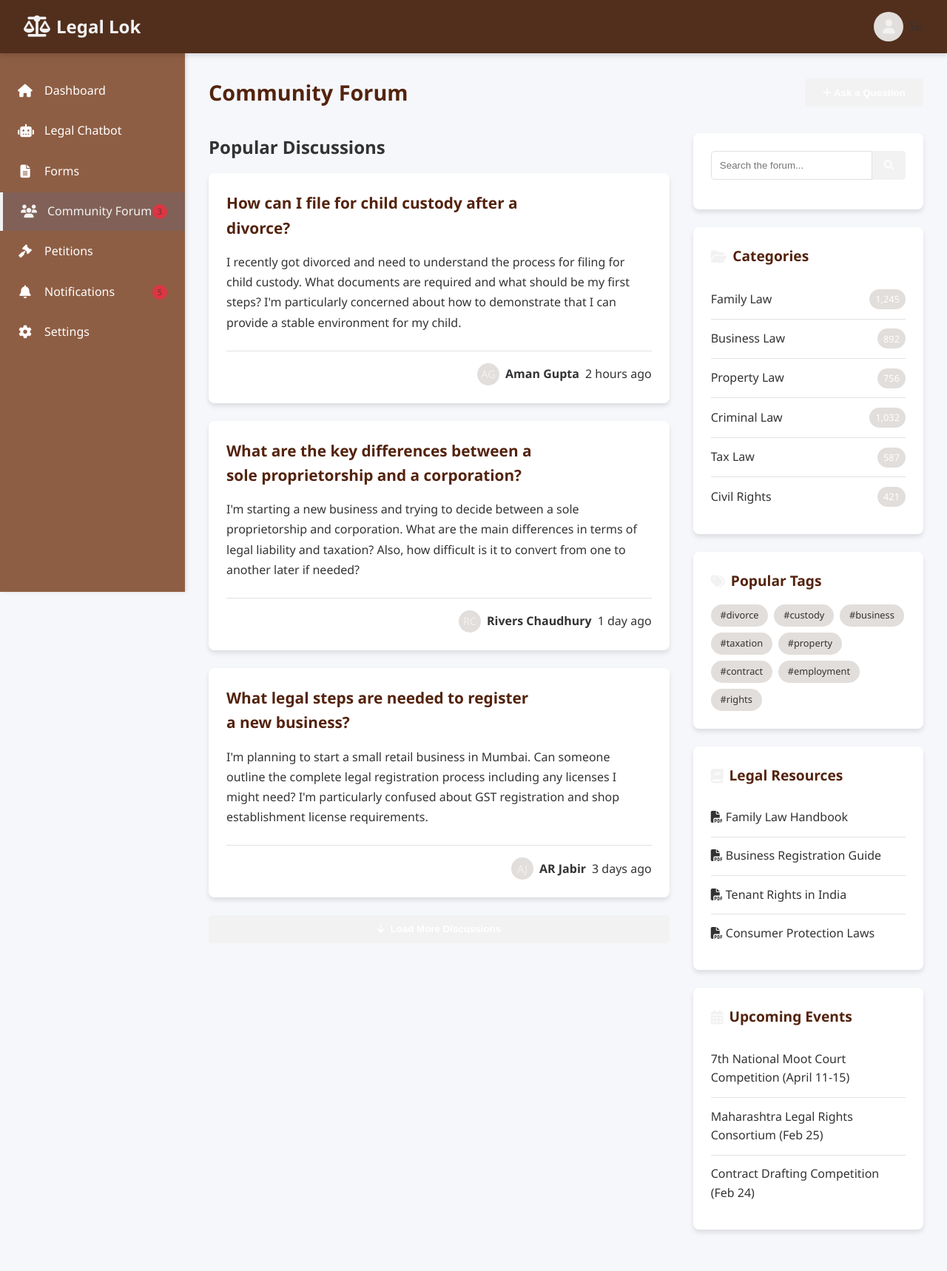
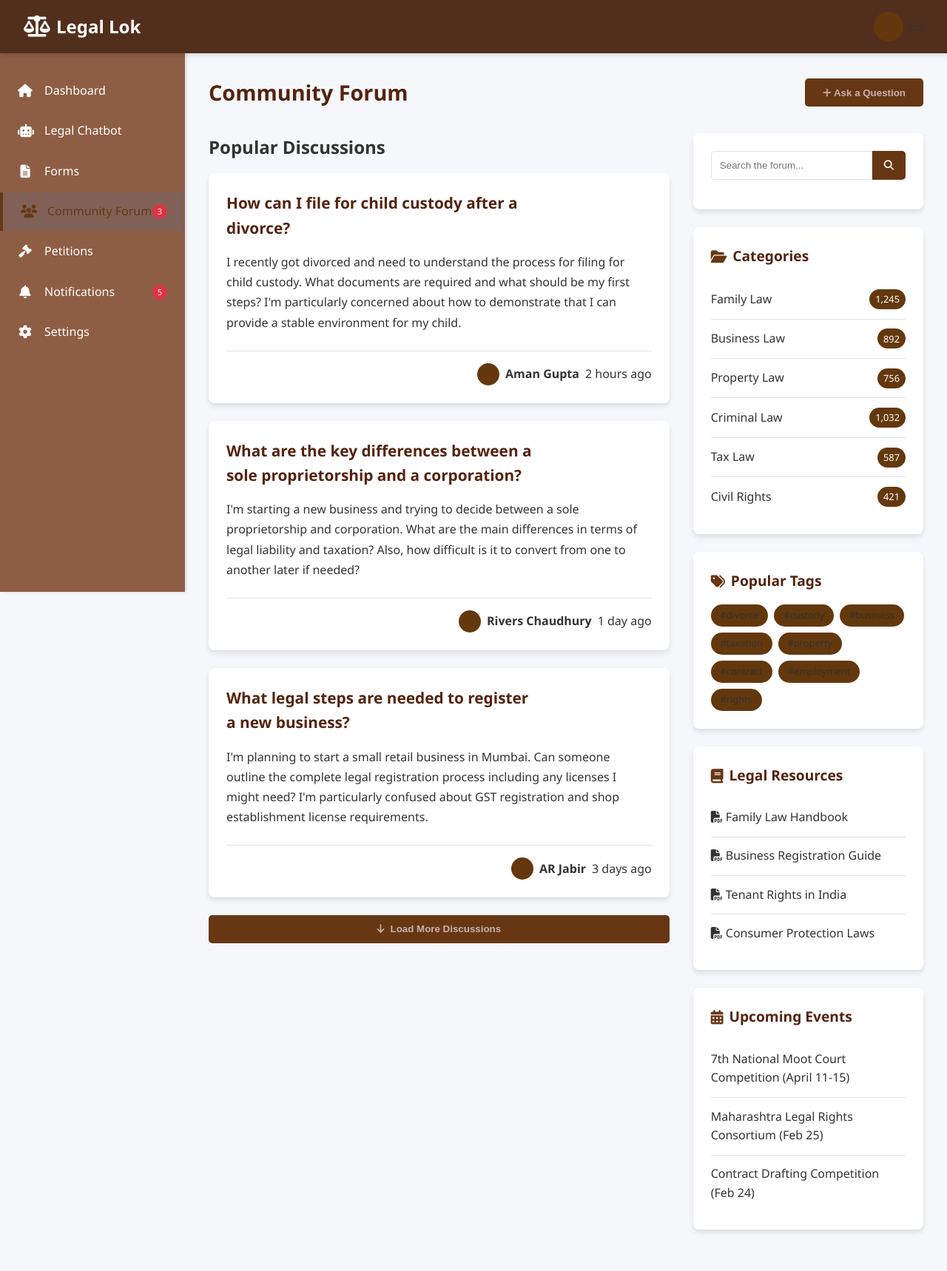
Before and after one commit to khushisharma123456/legallok3, a Flask app: page /community in a window 1280 px wide. Shown: the whole page at 74% size. Run offline with Flask 3, Linux system fonts and the light colour scheme; a user stored in the database is signed in.

Commit message:
Update communityforum.html

```diff
--- a/templates/communityforum.html
+++ b/templates/communityforum.html
@@ -8,11 +8,11 @@
     <style>
         /* Base Styles */
         :root {
-            --primary-color: #f2f2f2;
+            --primary-color: #673713;
             --secondary-color: #8d5521;
             --accent-color: #ce7226;
             --dark-color: #54230e;
-            --light-color: #e1dedb;
+            --light-color: #64380d;
             --success-color: #28a745;
             --warning-color: #ffc107;
             --danger-color: #dc3545;
@@ -68,7 +68,7 @@
             gap: 0.5rem;
             font-size: 1.5rem;
             font-weight: 700;
-            color: var(--primary-color);
+            color: var(--text-light);
         }
 
         .logo i {
@@ -80,7 +80,7 @@
             background: none;
             border: none;
             font-size: 1.5rem;
-            color: var(--primary-color);
+            color: var(--text-light);
             cursor: pointer;
         }
 
@@ -137,7 +137,7 @@
         }
 
         .profile-dropdown a:hover, .profile-dropdown button:hover {
-            background-color: rgba(0, 0, 0, 0.05);
+            background-color: rgba(116, 57, 13, 0.05);
         }
 
         .logout-btn {
@@ -190,7 +190,7 @@
         .sidebar-item .badge {
             margin-left: auto;
             background-color: var(--danger-color);
-            color: rgb(106, 54, 34);
+            color: rgb(237, 230, 226);
             border-radius: 50%;
             width: 20px;
             height: 20px;
@@ -229,7 +229,7 @@
 
         .ask-question-btn {
             background-color: var(--primary-color);
-            color: white;
+            color: rgba(206, 186, 186, 0.941);
             border: none;
             padding: 0.7rem 1.5rem;
             border-radius: 0.3rem;
```
